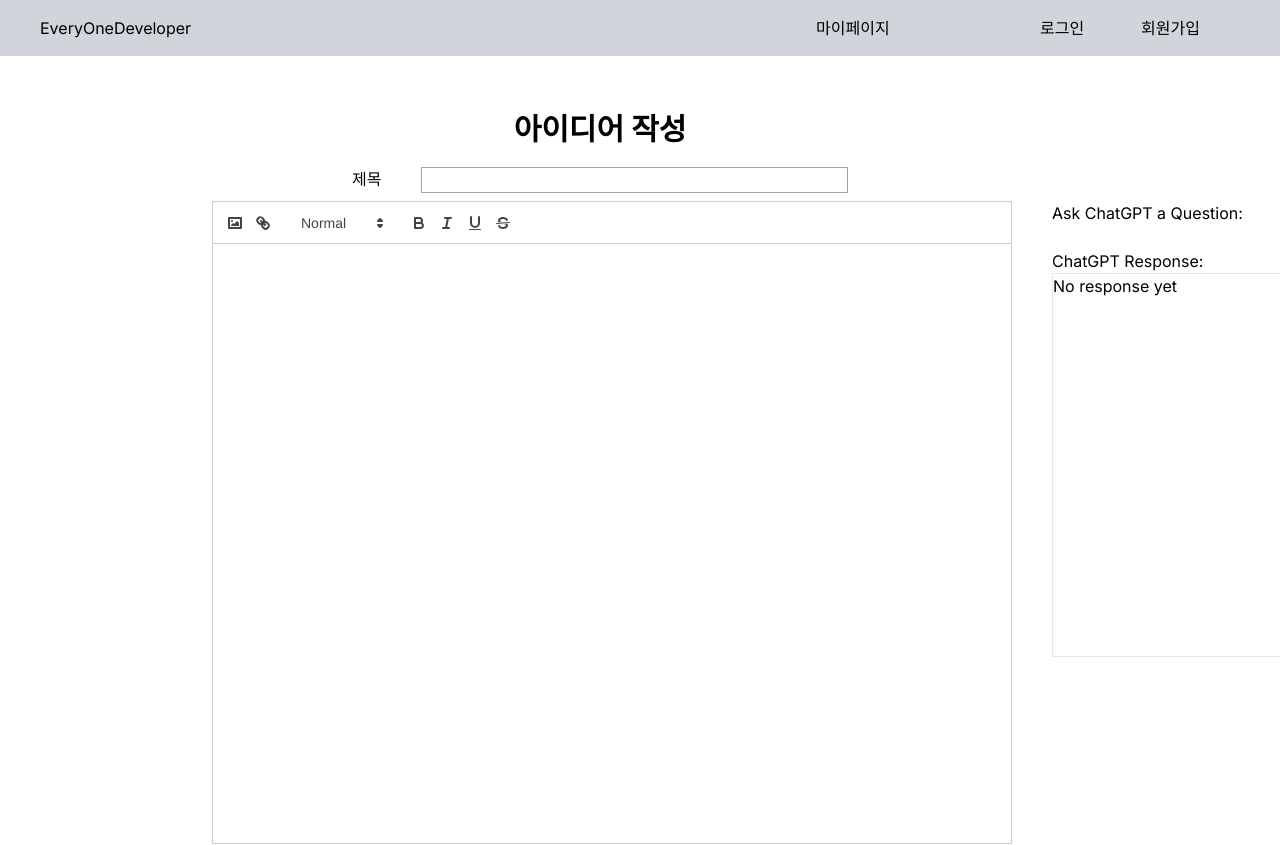
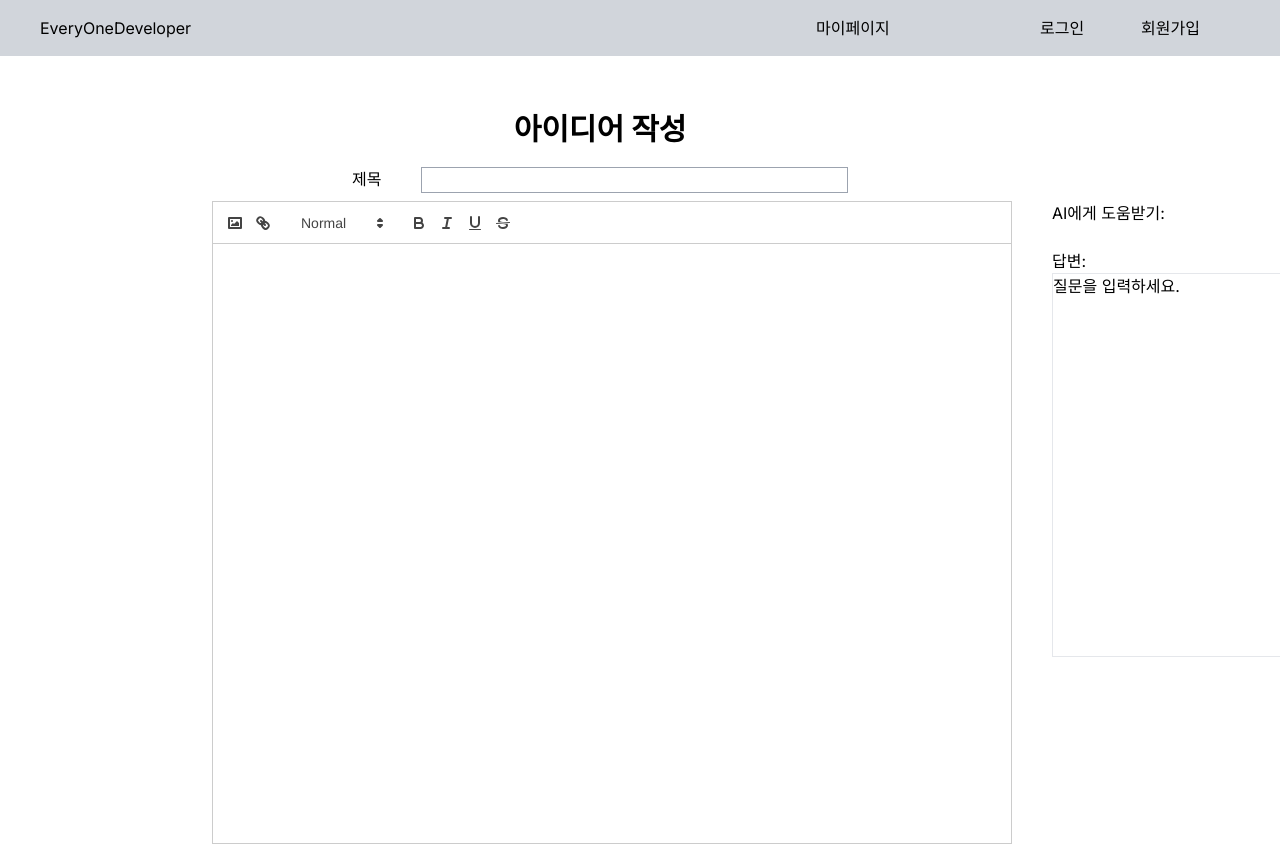
Before and after one commit to kimwoojin123/eod, a Next.js app: page /ideaApply/ideaWrite in a window 1280 px wide. Shown: the top 845 px of the page. Built offline with nearby package versions, Linux system fonts and the light colour scheme.

Commit message:
gpt 디자인 변경

```diff
--- a/app/ui/ideaWrite/gptAI.tsx
+++ b/app/ui/ideaWrite/gptAI.tsx
@@ -2,7 +2,7 @@ import { useState } from 'react';
 
 export default function GptAI() {
   const [question, setQuestion] = useState('');
-  const [response, setResponse] = useState('No response yet');
+  const [response, setResponse] = useState('질문을 입력하세요.');
 
   const handleAskQuestion = async (e:React.FormEvent<HTMLFormElement>) => {
     e.preventDefault();
@@ -29,16 +29,16 @@ export default function GptAI() {
   };
   return (
     <div className='ml-10'>
-      <h1>Ask ChatGPT a Question:</h1>
+      <h1>AI에게 도움받기:</h1>
       <form onSubmit={handleAskQuestion}>
       <input
         type="text"
         value={question}
         onChange={(e) => setQuestion(e.target.value)}
       />
-      <button type='submit'>Ask</button>
+      <button type='submit'>질문하기</button>
       </form>
-      <h2>ChatGPT Response:</h2>
+      <h2>답변:</h2>
       <p className="h-96 w-80 border">{response}</p>
     </div>
   );
```
